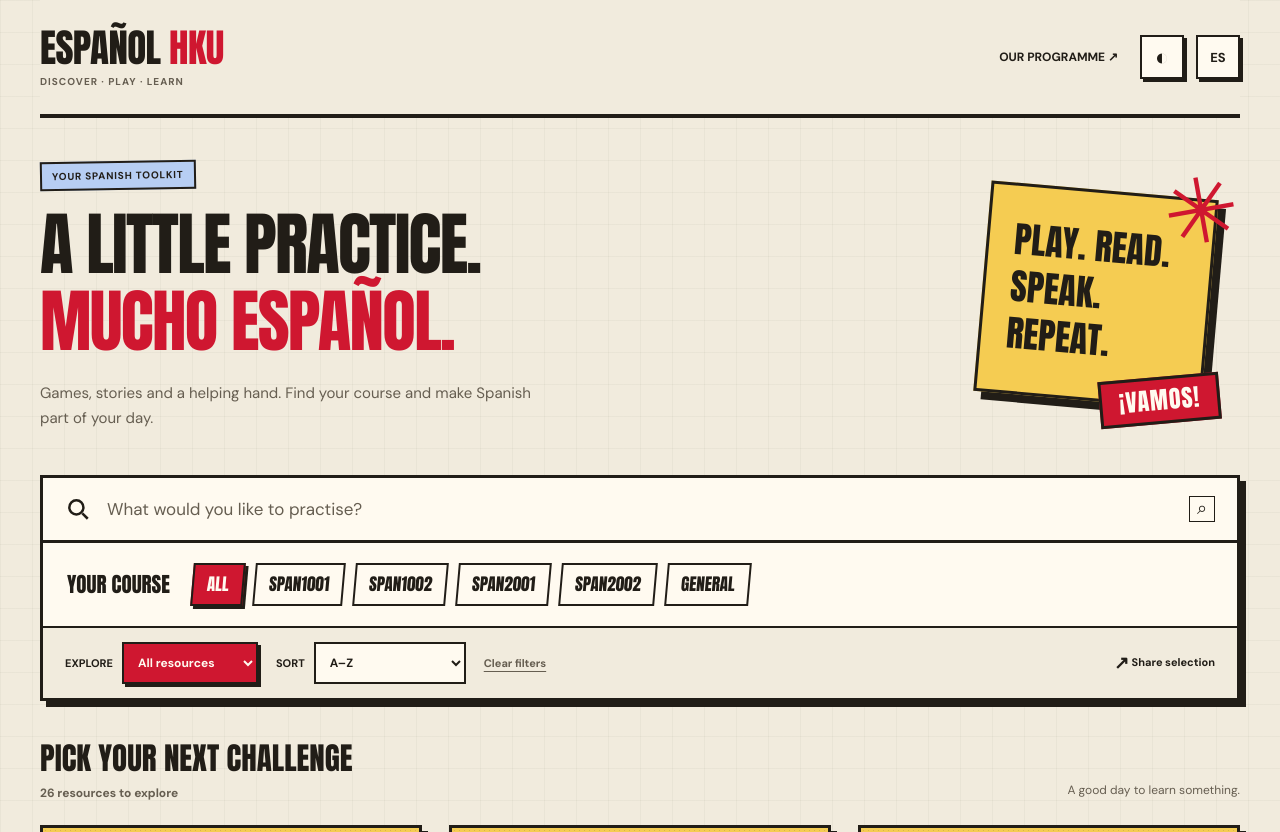
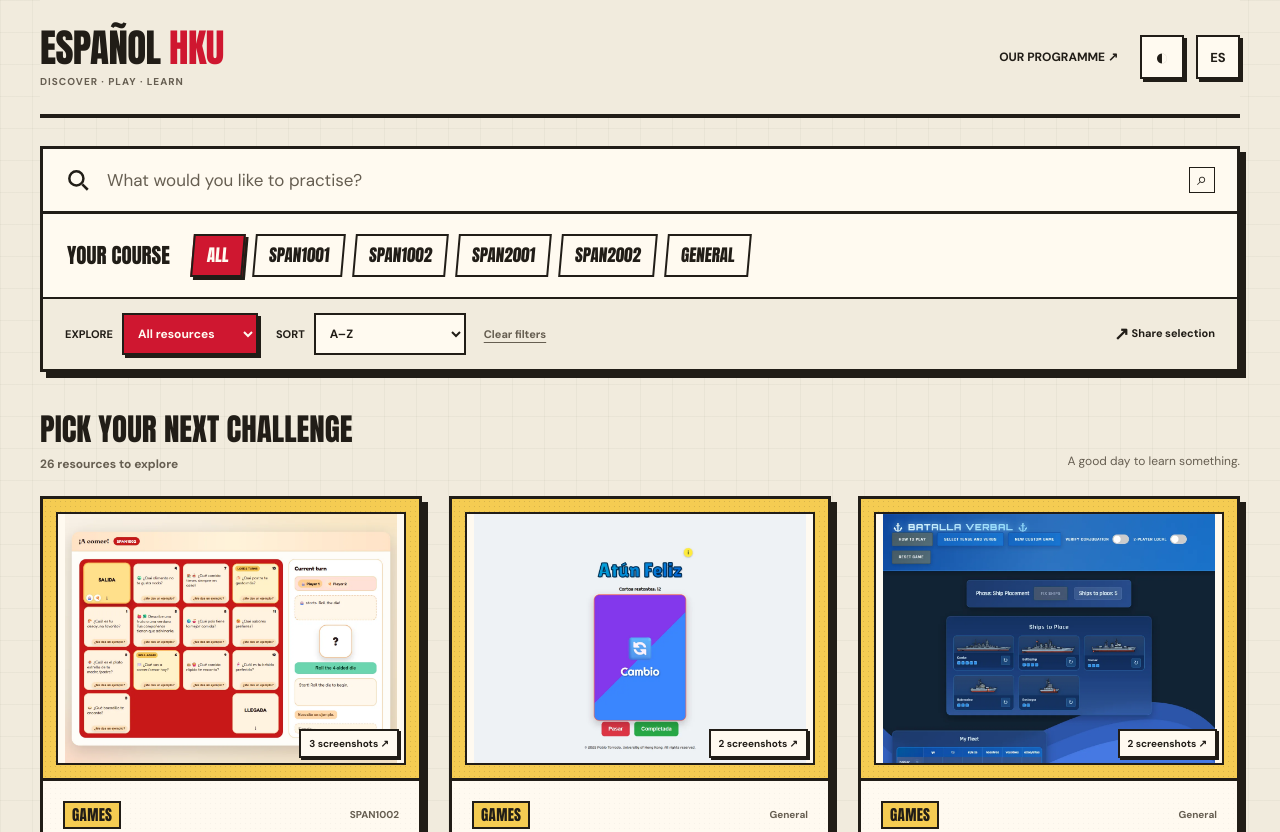
Before and after one commit to balpomorelitm/herramientasHKU, a website with bundled scripts: page index.html in a window 1280 px wide. Shown: the top 832 px of the page. Built offline with nearby package versions, Linux system fonts and the light colour scheme.

Commit message:
Remove introductory banner and bring catalogue filters to the top

```diff
--- a/index.html
+++ b/index.html
@@ -69,26 +69,6 @@
       </nav>
     </header>
     <main class="wrap">
-      <section class="hero" aria-labelledby="pageTitle">
-        <div>
-          <p class="eyebrow" data-i18n="eyebrow">YOUR SPANISH TOOLKIT</p>
-          <h1 id="pageTitle">
-            <span data-i18n="headline">A little practice.</span><br /><em
-              data-i18n="headlineAccent"
-              >Mucho español.</em
-            >
-          </h1>
-          <p class="hero-description" data-i18n="intro">
-            Games, stories and a helping hand. Find your course and make Spanish
-            part of your day.
-          </p>
-        </div>
-        <div class="hero-note" aria-hidden="true">
-          <span class="note-star">✳</span>
-          <span data-i18n="note">Play. Read. Speak. Repeat.</span>
-          <span class="note-bottom">¡VAMOS!</span>
-        </div>
-      </section>
       <section class="discovery" aria-label="Find tools">
         <form id="searchForm" role="search">
           <label class="search-box" for="searchInput"
@@ -141,9 +121,9 @@
       </section>
       <div class="collection-top">
         <div>
-          <h2 class="collection-title" data-i18n="collectionTitle">
+          <h1 class="collection-title" data-i18n="collectionTitle">
             Pick your next challenge
-          </h2>
+          </h1>
           <p id="resultCount" role="status" aria-live="polite"></p>
         </div>
         <span class="collection-hint" data-i18n="collectionHint"
--- a/script.js
+++ b/script.js
@@ -6,12 +6,6 @@ const copy = {
     programme: "Our programme",
     brandSub: "DISCOVER · PLAY · LEARN",
     collectionTitle: "Pick your next challenge",
-    eyebrow: "YOUR SPANISH TOOLKIT",
-    headline: "A little practice.",
-    headlineAccent: "Mucho español.",
-    intro:
-      "Games, stories and a helping hand. Find your course and make Spanish part of your day.",
-    note: "Play. Read.\nSpeak. Repeat.",
     searchLabel: "Search tools",
     searchPlaceholder: "What would you like to practise?",
     yourCourse: "YOUR COURSE",
@@ -62,12 +56,6 @@ const copy = {
     programme: "Nuestro programa",
     brandSub: "DESCUBRE · JUEGA · APRENDE",
     collectionTitle: "Elige tu próximo reto",
-    eyebrow: "TU CAJA DE HERRAMIENTAS",
-    headline: "Un poco de práctica.",
-    headlineAccent: "Mucho español.",
-    intro:
-      "Juegos, historias y una mano amiga. Encuentra tu curso y haz del español parte de tu día.",
-    note: "Juega. Lee.\nHabla. Repite.",
     searchLabel: "Buscar herramientas",
     searchPlaceholder: "¿Qué te apetece practicar?",
     yourCourse: "TU CURSO",
--- a/styles.css
+++ b/styles.css
@@ -229,88 +229,9 @@ select:focus-visible,
   background: var(--yellow);
   color: #211d17;
 }
-.hero {
-  display: flex;
-  align-items: center;
-  justify-content: space-between;
-  gap: 44px;
-  padding: 43px 0 45px;
-}
-.hero > div:first-child {
-  min-width: 0;
-}
-.eyebrow {
-  display: inline-block;
-  color: #211d17;
-  background: var(--blue);
-  border: 2px solid #211d17;
-  padding: 6px 10px;
-  font-size: 10px;
-  font-weight: 700;
-  letter-spacing: 0.08em;
-  margin: 0 0 16px;
-  transform: rotate(-1deg);
-}
-h1 {
-  font: 400 clamp(44px, 5.4vw, 76px) / 1.12 var(--display);
-  letter-spacing: -0.025em;
-  text-transform: uppercase;
-  margin: 0;
-}
-h1 em {
-  font-style: normal;
-  color: var(--accent);
-}
-.hero-description {
-  font-size: 15px;
-  line-height: 1.65;
-  color: var(--muted);
-  max-width: 520px;
-  margin: 20px 0 0;
-}
-.hero-note {
-  position: relative;
-  flex: 0 0 228px;
-  transform: rotate(5deg);
-  background: var(--yellow);
-  color: #211d17;
-  border: 3px solid #211d17;
-  box-shadow: 8px 8px 0 var(--shadow);
-  padding: 30px 25px 35px;
-  margin: 0 30px 0 0;
-  font: 400 36px/1.3 var(--display);
-  text-transform: uppercase;
-}
-.hero-note > span {
-  display: block;
-}
-.hero-note > [data-i18n="note"] {
-  white-space: pre-line;
-}
-.hero-note .note-star {
-  position: absolute;
-  right: -23px;
-  top: -39px;
-  color: var(--red);
-  font:
-    90px/1 system-ui,
-    sans-serif;
-  transform: rotate(-15deg);
-}
-.hero-note .note-bottom {
-  position: absolute;
-  right: -22px;
-  bottom: -19px;
-  transform: rotate(-10deg);
-  background: var(--red);
-  color: #fffaf0;
-  border: 3px solid #211d17;
-  padding: 6px 17px;
-  font: 400 24px/1.2 var(--display);
-  letter-spacing: 1px;
-}
 .discovery {
   position: relative;
+  margin-top: 28px;
   border: 3px solid var(--line);
   background: var(--card);
   box-shadow: 6px 6px 0 var(--shadow);
@@ -854,15 +775,6 @@ dialog::backdrop {
   .wrap {
     width: calc(100% - 56px);
   }
-  .hero {
-    gap: 28px;
-  }
-  .hero-note {
-    flex-basis: 195px;
-    font-size: 31px;
-    margin-right: 20px;
-    padding: 25px 20px 30px;
-  }
   .tools-grid {
     grid-template-columns: repeat(2, minmax(0, 1fr));
   }
@@ -902,26 +814,8 @@ dialog::backdrop {
     width: 40px;
     height: 42px;
   }
-  .hero {
-    padding: 23px 0;
-    display: block;
-  }
-  .hero-note {
-    display: none;
-  }
-  .eyebrow {
-    display: none;
-  }
-  h1 {
-    font-size: clamp(36px, 9.6vw, 62px);
-    line-height: 1.2;
-  }
-  .hero-description {
-    margin-top: 14px;
-    font-size: 13px;
-    max-width: 420px;
-  }
   .discovery {
+    margin-top: 22px;
     box-shadow: 4px 4px 0 var(--shadow);
   }
   .search-box {
```
Also changed, not shown: assets/social.png.
